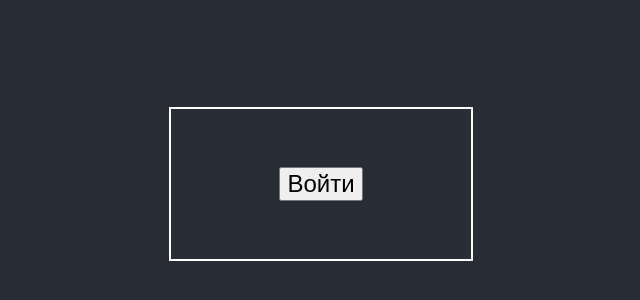
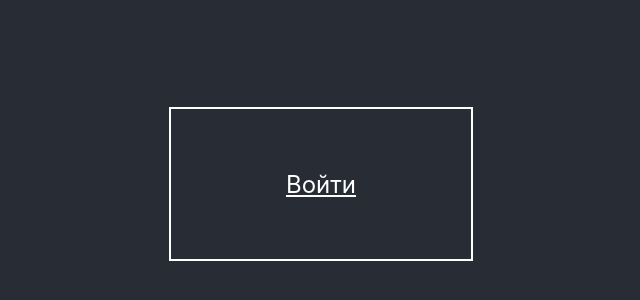
Before and after one commit to SeeNelse/clicker-reactjs, a React (Create React App) app: page / in a window 1280 px wide. Shown: the part 216-516 px from the top of the page, without its empty margins (319-959 px from the left). Built offline with nearby package versions, Linux system fonts and the light colour scheme.

Commit message:
routing from login to map

```diff
--- a/package.json
+++ b/package.json
@@ -5,6 +5,8 @@
   "dependencies": {
     "react": "^16.6.3",
     "react-dom": "^16.6.3",
+    "react-router": "^4.3.1",
+    "react-router-dom": "^4.3.1",
     "react-scripts": "2.1.1",
     "styled-components": "^4.1.1"
   },
--- a/src/App.js
+++ b/src/App.js
@@ -1,12 +1,18 @@
 import React, { Component } from 'react';
 import LoginPage from './containers/loginPage';
+import MapPage from './containers/mapPage';
+import { BrowserRouter as Router, Route } from "react-router-dom";
+
 
 class App extends Component {
   render() {
     return (
-      <div className="App">
-        <LoginPage />
-      </div>
+      <Router>
+        <div className="App">
+          <Route path="/" exact component={ LoginPage } />
+          <Route path="/map" component={ MapPage } />
+        </div>
+      </Router>
     );
   }
 }
--- a/src/components/login/loginButton.jsx
+++ b/src/components/login/loginButton.jsx
@@ -1,8 +1,9 @@
 import React from 'react';
+import { Link } from "react-router-dom";
 
 const LoginButton = ({props}) => {
   return(
-    <button className="login__google-button">Войти</button>
+    <Link to={`/map`} className="login__google-button"> Войти </Link>
   )
 }
 
--- a/src/index.css
+++ b/src/index.css
@@ -47,4 +47,5 @@ code {
 
 .login__google-button {
   font-size: 24px;
+  color: #fff;
 }
```
Also changed, not shown: 1 other file (tests, documents, lock files or other folders).
